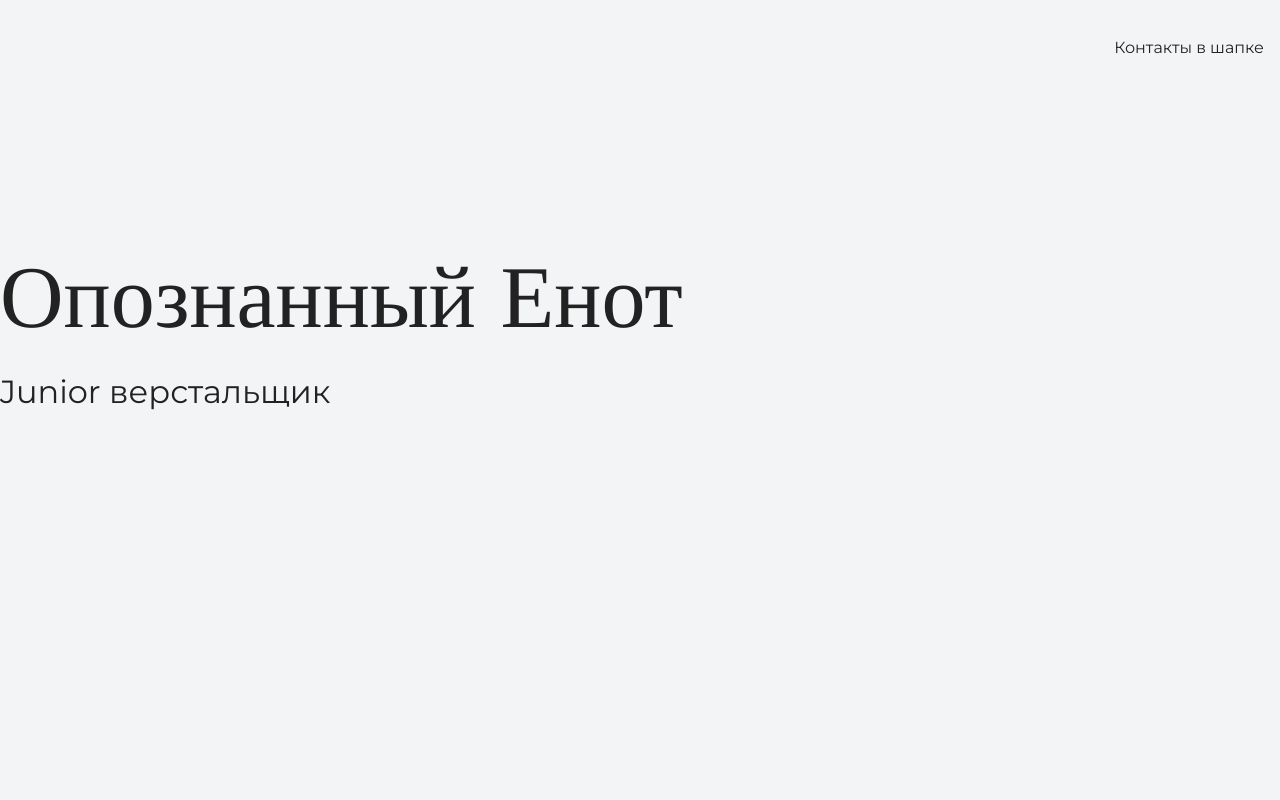
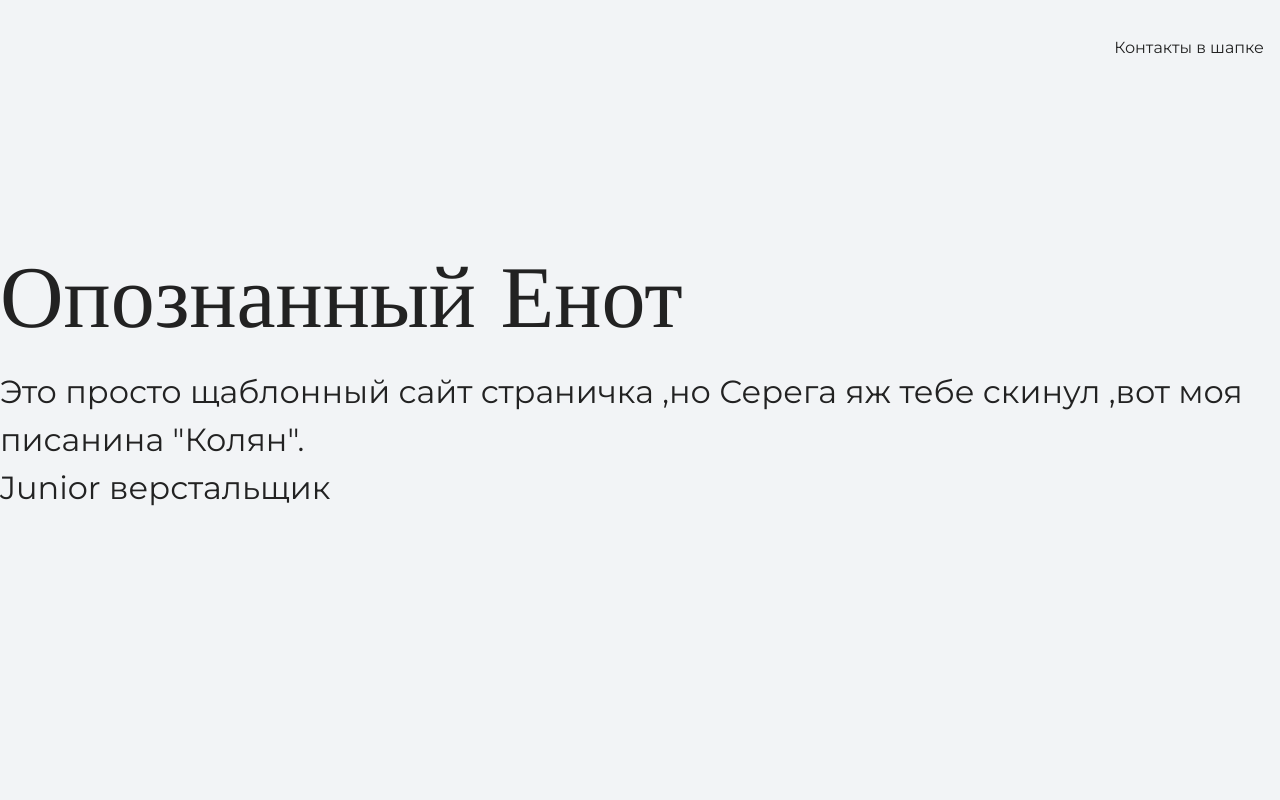
Before and after one commit to NikolasHelp8/my-site, a plain HTML site: page index.html in a window 1280 px wide. Shown: the top 800 px of the page. Drawn offline with nearby package versions, Linux system fonts and the light colour scheme.

Commit message:
правка
правка

```diff
--- a/index.html
+++ b/index.html
@@ -16,6 +16,7 @@
 
     <section class="hero-image">
       <h1 class="heading">Опознанный Енот</h1>
+<p>Это просто щаблонный сайт страничка ,но Серега яж тебе скинул ,вот моя писанина "Колян".
       <p>Junior верстальщик</p>
     </section>
 
```
